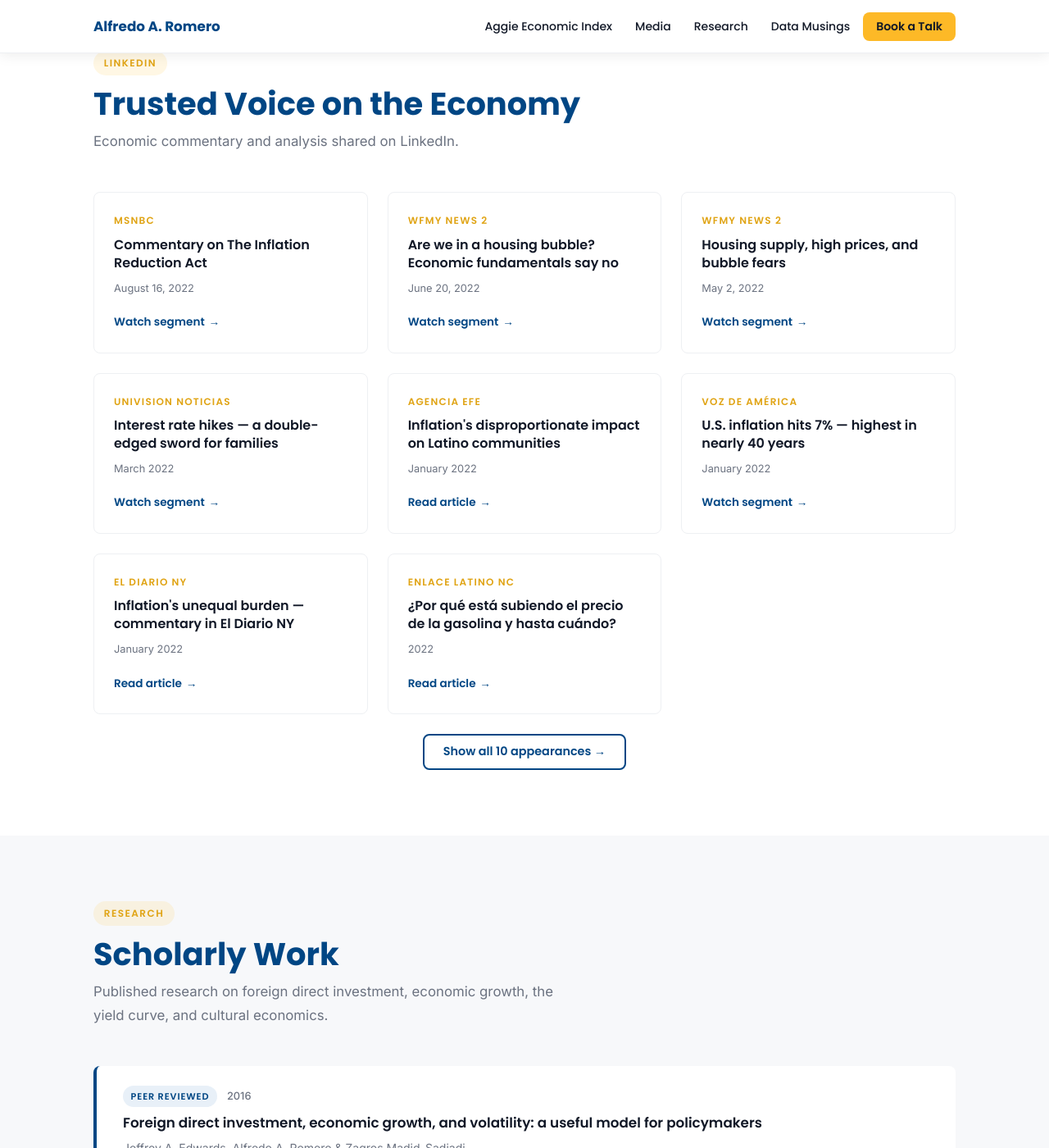
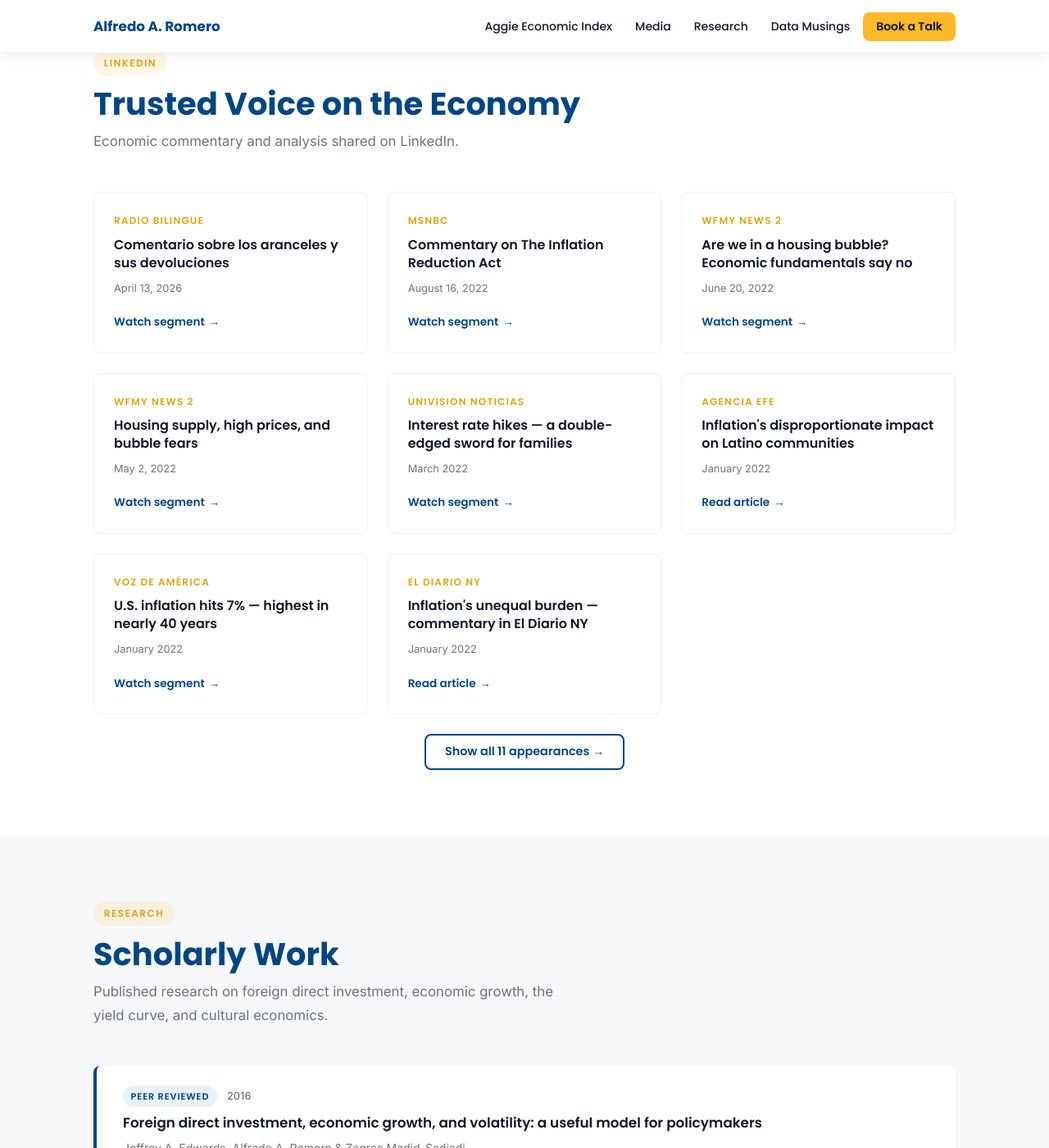
Before and after one commit to MacroInsights/alfredoromero.github.io, a Jekyll site: the page built from index.html, in a window 1280 px wide and 1400 px high, scrolled down 1554 px. Shown: the whole window at 82% size. Built offline with Jekyll 4.4.1, drawn with Linux system fonts in a browser that asks for light colours.

Commit message:
Addding radio bilingue

```diff
--- a/_data/media.yml
+++ b/_data/media.yml
@@ -1,3 +1,10 @@
+- outlet: Radio Bilingue
+  title: "Comentario sobre los aranceles y sus devoluciones"
+  date: "April 13, 2026"
+  sort_date: "2026-04-13"
+  url: "https://youtu.be/fAJRXrS2E2E?si=GER8Qr9HzJHk-9co"
+  link_text: "Watch segment"
+
 - outlet: MSNBC
   title: "Commentary on The Inflation Reduction Act"
   date: "August 16, 2022"
```
